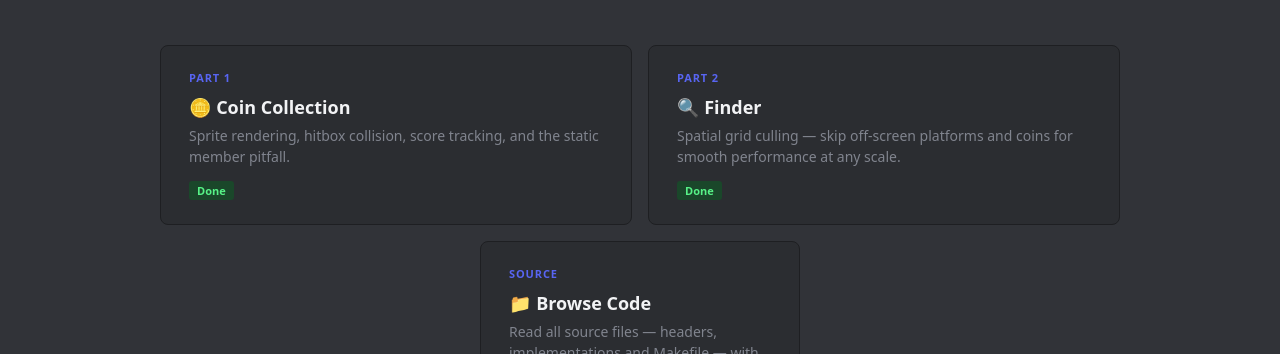
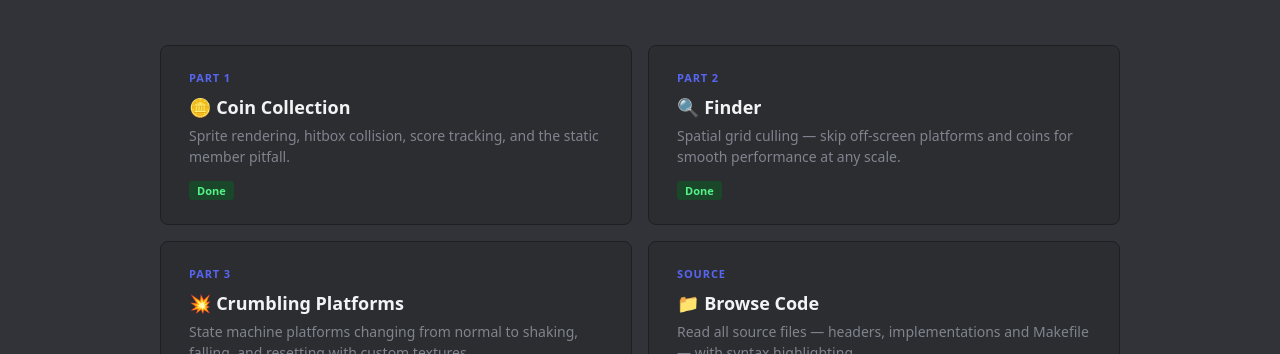
Before and after one commit to asomiD-cat/mariopro2, a plain HTML site: page docs/index.html in a window 1280 px wide. Shown: the part 374-728 px from the top of the page. Drawn offline with Linux system fonts and the light colour scheme.

Commit message:
Add Part 3 card to index.html

```diff
--- a/docs/index.html
+++ b/docs/index.html
@@ -157,8 +157,18 @@
       </a>
     </div>
 
-    <div class="cards" style="justify-content: center; margin-top: 16px">
-      <a class="card" href="source.html" style="max-width: 320px">
+    <div class="cards" style="margin-top: 16px">
+      <a class="card" href="part3.html">
+        <div class="card-tag">Part 3</div>
+        <h2>💥 Crumbling Platforms</h2>
+        <p>
+          State machine platforms changing from normal to shaking, falling, and
+          resetting with custom textures.
+        </p>
+        <span class="badge badge-done">Done</span>
+      </a>
+
+      <a class="card" href="source.html">
         <div class="card-tag">Source</div>
         <h2>📁 Browse Code</h2>
         <p>
```
